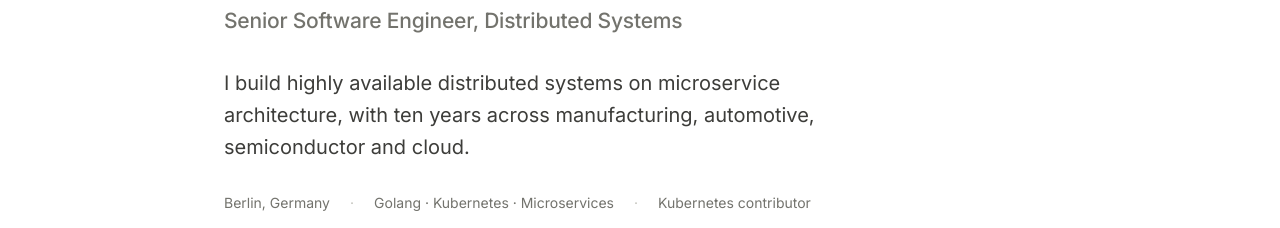
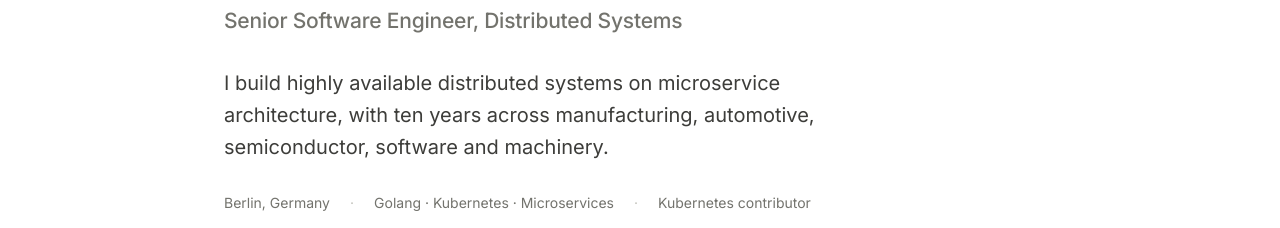
Before and after one commit to joremysh/joremysh.github.io, a plain HTML site: page index.html in a window 1280 px wide. Shown: the part 299-527 px from the top of the page. Drawn offline with Linux system fonts and the light colour scheme.

Commit message:
List five industries in the hero intro
Co-Authored-By: Claude Opus 5.5 <noreply@anthropic.com>
Claude-Session: https://claude.ai/code/session_011ZMknxeYo887eKAN4enyJF

```diff
--- a/index.html
+++ b/index.html
@@ -547,7 +547,7 @@
       <span class="status">Factory Software at Tesla Gigafactory Berlin</span>
       <h1>Jeremy Shih<span class="cursor">_</span></h1>
       <p class="role">Senior Software Engineer, Distributed Systems</p>
-      <p class="lede">I build highly available distributed systems on microservice architecture, with ten years across manufacturing, automotive, semiconductor and cloud.</p>
+      <p class="lede">I build highly available distributed systems on microservice architecture, with ten years across manufacturing, automotive, semiconductor, software and machinery.</p>
       <ul class="meta">
         <li>Berlin, Germany</li>
         <li>Golang · Kubernetes · Microservices</li>
```
